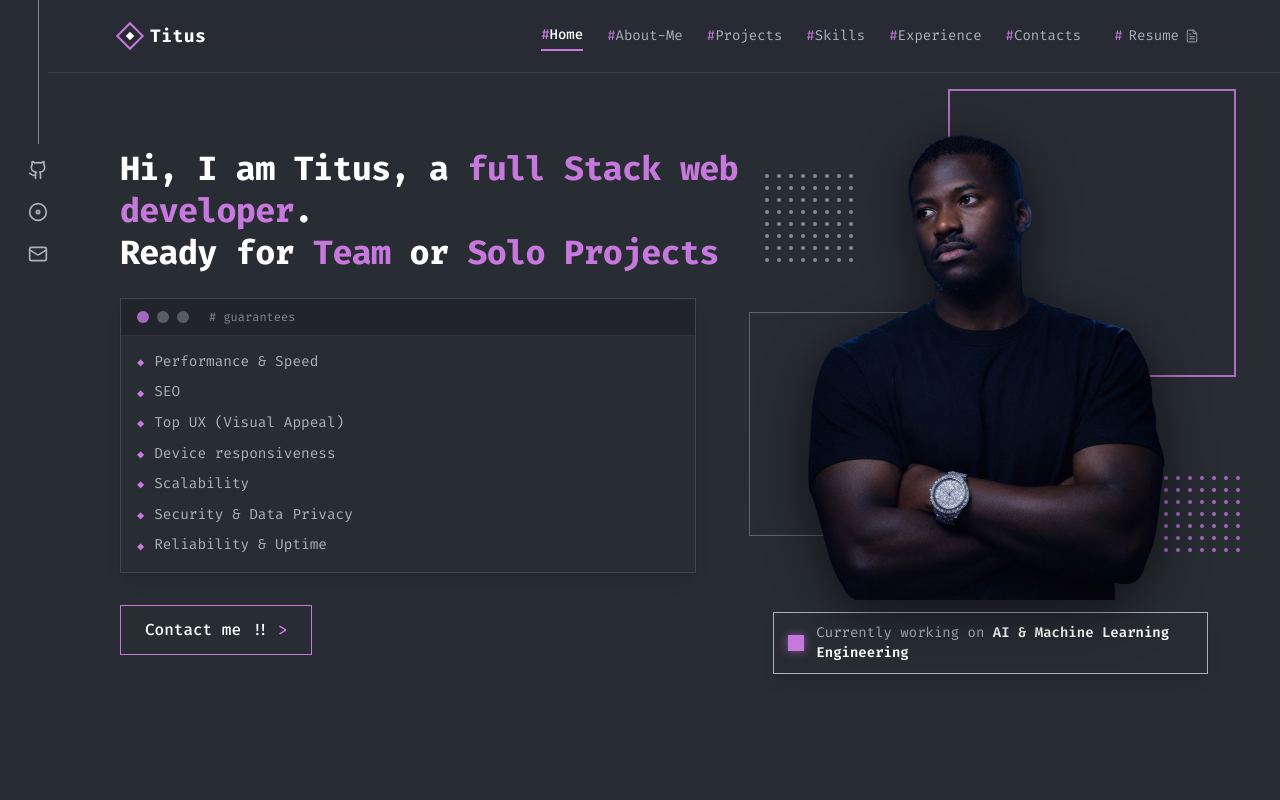
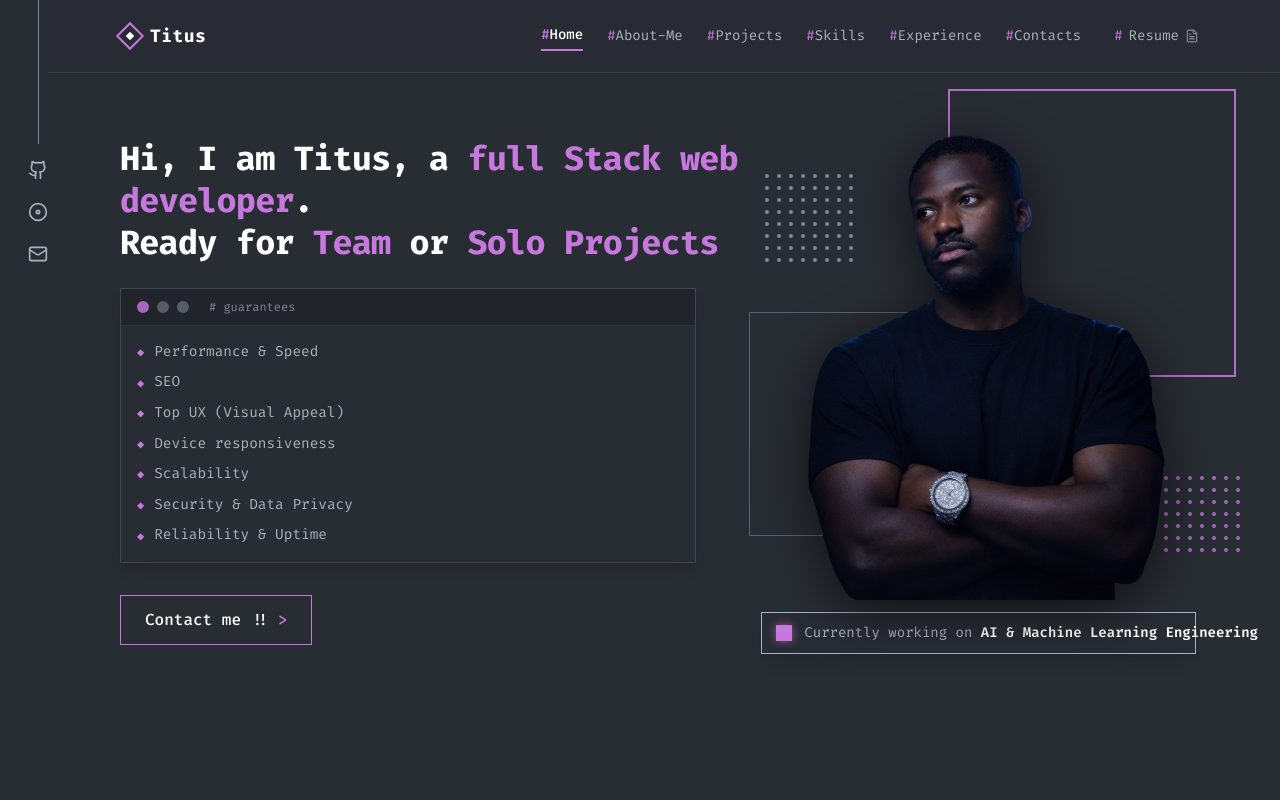
Before and after one commit to shepherd-bit/PORTFOLIO-1, a React (Vite) app: page / in a window 1280 px wide. Shown: the top 800 px of the page. Built offline with nearby package versions, Linux system fonts and the light colour scheme.

Commit message:
Update Hero.tsx

```diff
--- a/src/components/Hero.tsx
+++ b/src/components/Hero.tsx
@@ -95,9 +95,9 @@ export function Hero({ onContactClick }: HeroProps) {
               </div>
 
               {/* Status Badge beneath the Avatar */}
-              <div className="w-full mt-3 border border-[#ABB2BF] bg-[#282C33] px-3.5 py-2.5 flex items-center gap-3 text-xs sm:text-sm text-[#ABB2BF] shadow-lg">
+              <div className="w-full mt-3 -ml-8 -mr-2 border border-[#ABB2BF] bg-[#282C33] px-3.5 py-2.5 flex items-center gap-3 text-xs sm:text-sm text-[#ABB2BF] shadow-lg">
                 <span className="w-4 h-4 bg-[#C778DD] shrink-0 inline-block shadow-[0_0_10px_rgba(199,120,221,0.6)]" />
-                <span>
+                <span className="whitespace-nowrap">
                   Currently working on{' '}
                   <strong className="text-white font-semibold">
                     AI & Machine Learning Engineering
```
